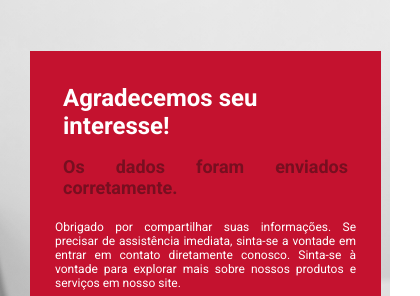
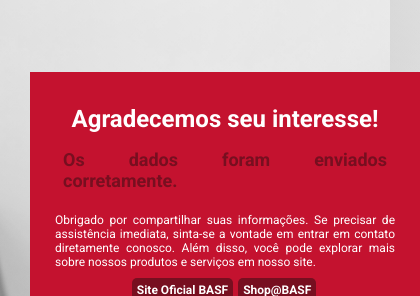
Before and after one commit to felipesnt/formBASF, a plain HTML site: page success.html in a window 390 px wide. Shown: the top 296 px of the page, 420 px wide, since content can reach past the window. Drawn offline with Linux system fonts and the light colour scheme.

Commit message:
Fix success page

```diff
--- a/style.css
+++ b/style.css
@@ -340,7 +340,7 @@ input[type="number"]{
     }
 
     .thanks{
-        width: 90%;
+        width: 100%;
         margin-left: 30px;
         margin-right: 30px;
     }
--- a/success.html
+++ b/success.html
@@ -16,7 +16,7 @@
             <h2>Os dados foram enviados corretamente. </h2>
             <br>
             <p>Obrigado por compartilhar suas informações. Se precisar de assistência imediata, sinta-se a vontade em entrar em contato diretamente conosco.
-                Sinta-se à vontade para explorar mais sobre nossos produtos e serviços em nosso site.
+                Além disso, você pode explorar mais sobre nossos produtos e serviços em nosso site.
                 </p>
             <br>
             <ul>
```
Also changed, not shown: index.html (+2 -2 lines).
